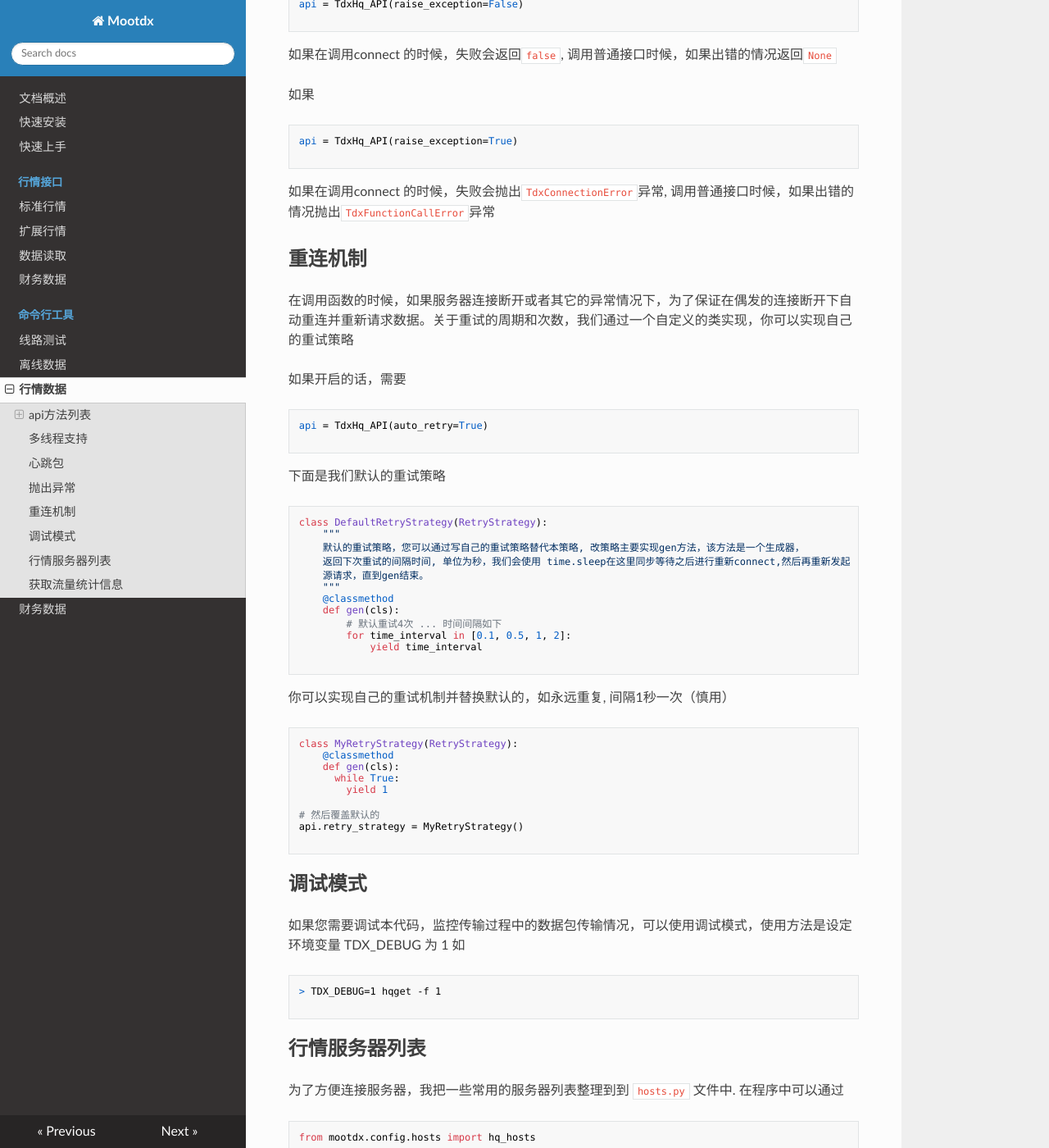
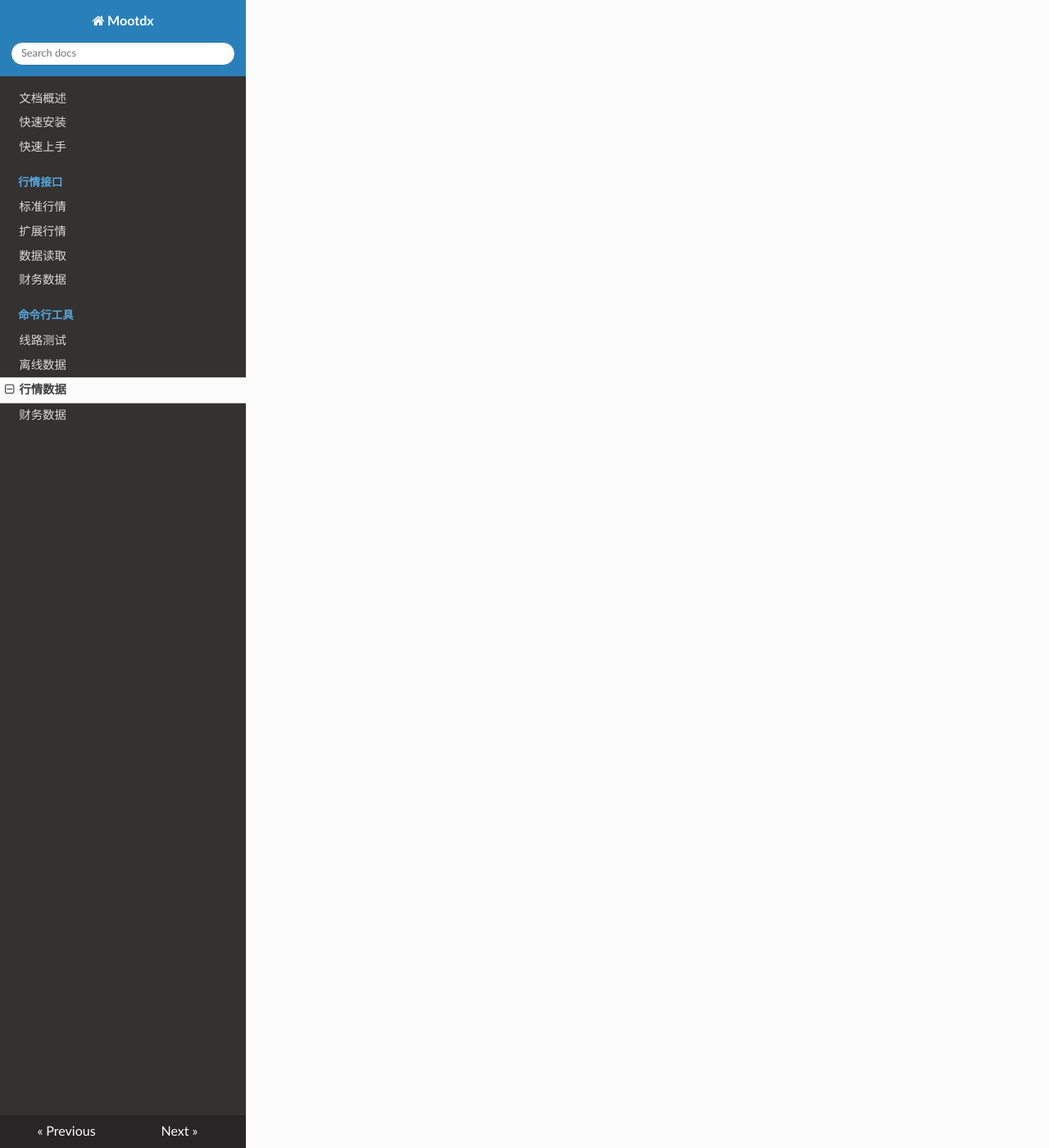
Before and after one commit to mootdx/mootdx, an MkDocs documentation site: the page built from docs/cli/quotes.md, in a window 1280 px wide and 1400 px high, scrolled down 5406 px. Shown: the whole window at 82% size. Built offline with MkDocs 1.6.1, drawn with Linux system fonts in a browser that asks for light colours; nearby versions of some CDN libraries; old or Windows-style settings are respelled for this version of MkDocs; some of the changed text lies outside the part shown.

Commit message:
update commit

````diff
--- a/docs/cli/quotes.md
+++ b/docs/cli/quotes.md
@@ -1,57 +1,3 @@
-
-# 行情接口API
-
-下面是如何在程序里面调用本接口
-
-首先需要引入
-
-```
-from mootdx.quotes import Quotes
-
-```
-
-然后，创建对象
-
-```
-# 标准市场
-client = Quotes.factory(market='std', multithread=True, heartbeat=True)
-
-# 扩展市场
-client = Quotes.factory(market='ext', multithread=True, heartbeat=True)
-```
-
-之后，通常是如下的格式
-
-```
-if api.connect("119.147.212.81", 7709):
-    # ... same codes...
-    api.disconnect()
-
-```
-
-当然，我们也支持with 语法,可以省略`disconnect()`语句
-
-```
-with api.connect("119.147.212.81", 7709):
-    # some codes
-
-```
-
-我们的数据获取届接口一般返回list结构，如果需要转化为pandas Dataframe接口，可以使用 `api.to_df` 进行转化 如：
-
-```
-data = api.get_security_bars(9, 0, "000001", 0, 10) #返回普通list
-data = api.to_df(api.get_security_bars(9, 0, "000001", 0, 10)) # 返回DataFrame
-
-```
-
-可以使用的api方法有下列的几个。
-
-## api方法列表
-
-### 参数一般性约定
-
-一般来说，股票代码和文件名称使用字符串类型，其它参数都使用数值类型
 
 ### 1 : 获取股票行情
 
@@ -232,146 +178,3 @@
 get_k_data("000001","2017-07-03","2017-07-10")
 
 ```
-
-参考 [https://github.com/rainx/mootdx/issues/5](https://github.com/rainx/mootdx/issues/5)
-
-### 15 ：读取板块信息
-
-参数： 板块文件名称，可以取的值限于
-
-```
-# 板块相关参数
-BLOCK_SZ = "block_zs.dat"
-BLOCK_FG = "block_fg.dat"
-BLOCK_GN = "block_gn.dat"
-BLOCK_DEFAULT = "block.dat"
-
-```
-
-```
-api.get_and_parse_block_info("block.dat")
-# 或者用我们定义好的params
-api.get_and_parse_block_info(TDXParams.BLOCK_SZ)
-
-```
-
-## 多线程支持
-
-由于Python的特性，一般情况下，不太建议使用多线程代码，如果需要并发访问，建议使用多进程来实现，如果要使用多线程版本，请在初始化时设置multithread参数为True
-
-```
-api = TdxHq_API(multithread=True)
-
-```
-
-## 心跳包
-
-由于长时间不与服务器交互，服务器将关闭连接，所以我们实现了心跳包的机制，可以通过
-
-```
-api = TdxHq_API(heartbeat=True)
-
-```
-
-设置心跳包，程序会启动一个心跳包发送线程，在空闲状态下隔一段时间发送一个心跳包，注意，打开heartbeat=True选项的同时会自动打开multithread=True
-
-## 抛出异常
-
-我们的错误处理有两套机制，根据TdxHq_API 构造函数里的 `raise_exception` 参数来确定，如果
-
-```
-# 默认情况
-api = TdxHq_API(raise_exception=False)
-
-```
-
-如果在调用connect 的时候，失败会返回`false`, 调用普通接口时候，如果出错的情况返回`None`
-
-如果
-
-```
-api = TdxHq_API(raise_exception=True)
-
-```
-
-如果在调用connect 的时候，失败会抛出`TdxConnectionError`异常, 调用普通接口时候，如果出错的情况抛出`TdxFunctionCallError`异常
-
-## 重连机制
-
-在调用函数的时候，如果服务器连接断开或者其它的异常情况下，为了保证在偶发的连接断开下自动重连并重新请求数据。关于重试的周期和次数，我们通过一个自定义的类实现，你可以实现自己的重试策略
-
-如果开启的话，需要
-
-```
-api = TdxHq_API(auto_retry=True)
-
-```
-
-下面是我们默认的重试策略
-
-```
-class DefaultRetryStrategy(RetryStrategy):
-    """
-    默认的重试策略，您可以通过写自己的重试策略替代本策略, 改策略主要实现gen方法，该方法是一个生成器，
-    返回下次重试的间隔时间, 单位为秒，我们会使用 time.sleep在这里同步等待之后进行重新connect,然后再重新发起
-    源请求，直到gen结束。
-    """
-    @classmethod
-    def gen(cls):
-        # 默认重试4次 ... 时间间隔如下
-        for time_interval in [0.1, 0.5, 1, 2]:
-            yield time_interval
-
-```
-
-你可以实现自己的重试机制并替换默认的，如永远重复, 间隔1秒一次（慎用）
-
-```
-class MyRetryStrategy(RetryStrategy):
-    @classmethod
-    def gen(cls):
-      while True:
-        yield 1
-
-# 然后覆盖默认的
-api.retry_strategy = MyRetryStrategy()
-
-```
-
-## 调试模式
-
-如果您需要调试本代码，监控传输过程中的数据包传输情况，可以使用调试模式，使用方法是设定环境变量 TDX_DEBUG 为 1 如
-
-```
-> TDX_DEBUG=1 hqget -f 1
-
-```
-
-## 行情服务器列表
-
-为了方便连接服务器，我把一些常用的服务器列表整理到到 `hosts.py` 文件中. 在程序中可以通过
-
-```
-from mootdx.config.hosts import hq_hosts
-
-```
-
-获取列表, 列表里的数据参考了 [https://github.com/rainx/mootdx/issues/3](https://github.com/rainx/mootdx/issues/3)
-
-## 获取流量统计信息
-
-```
-In [12]: api.get_traffic_stats()
-Out[12]:
-{"first_pkg_send_time": datetime.datetime(2017, 9, 13, 13, 42, 3, 596519),
- "recv_bytes_per_second": 116.0,
- "recv_pkg_bytes": 2759,
- "recv_pkg_num": 18,
- "send_bytes_per_second": 15.0,
- "send_pkg_bytes": 368,
- "send_pkg_num": 9,
- "total_seconds": 23.716146}
-
-```
-
-欢迎补充并发送pr
````
Also changed, not shown: other parts of docs/cli/quotes.md (+1 -1 lines), docs/quickstart.md (+1 -1 lines).
